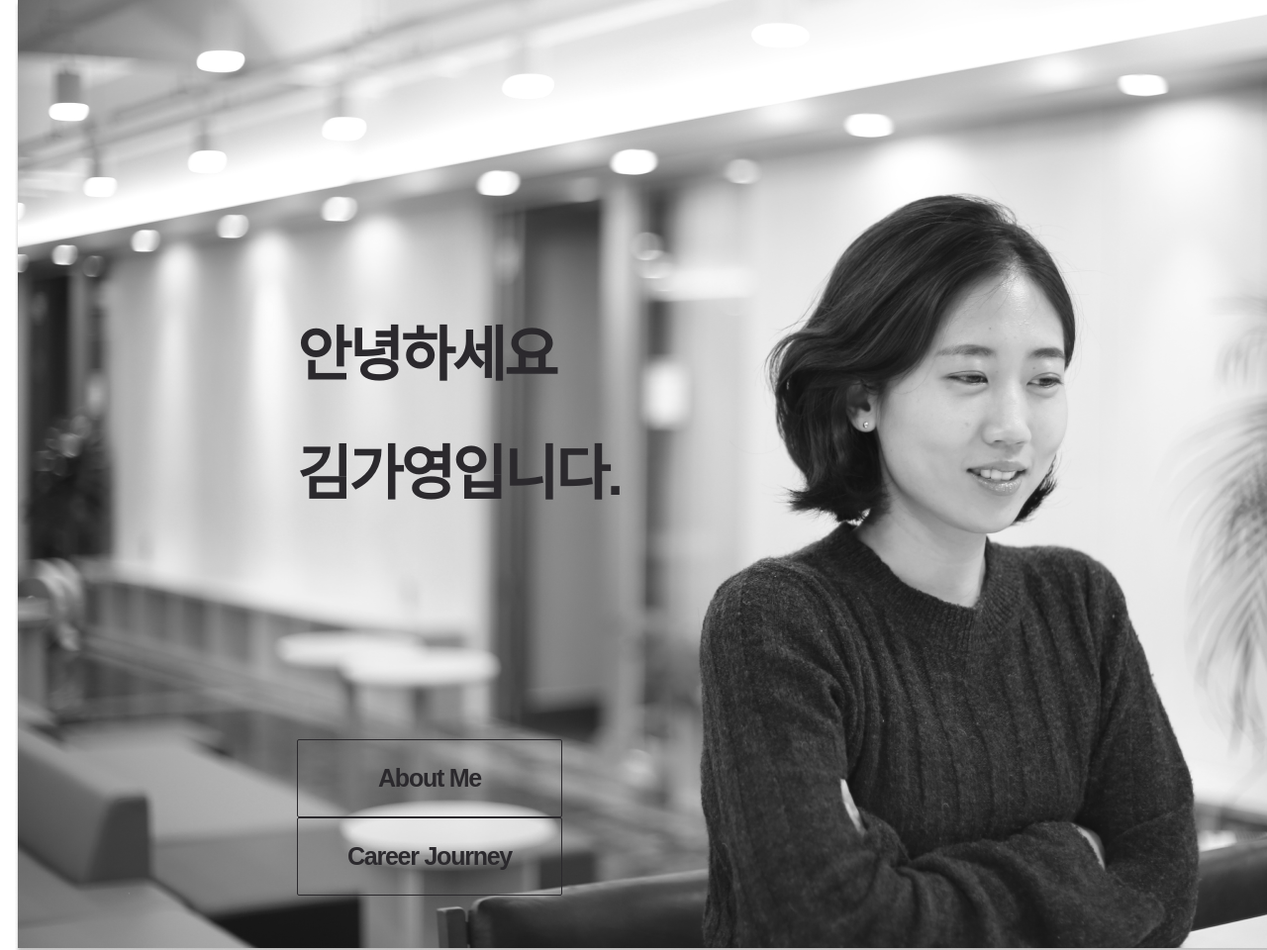
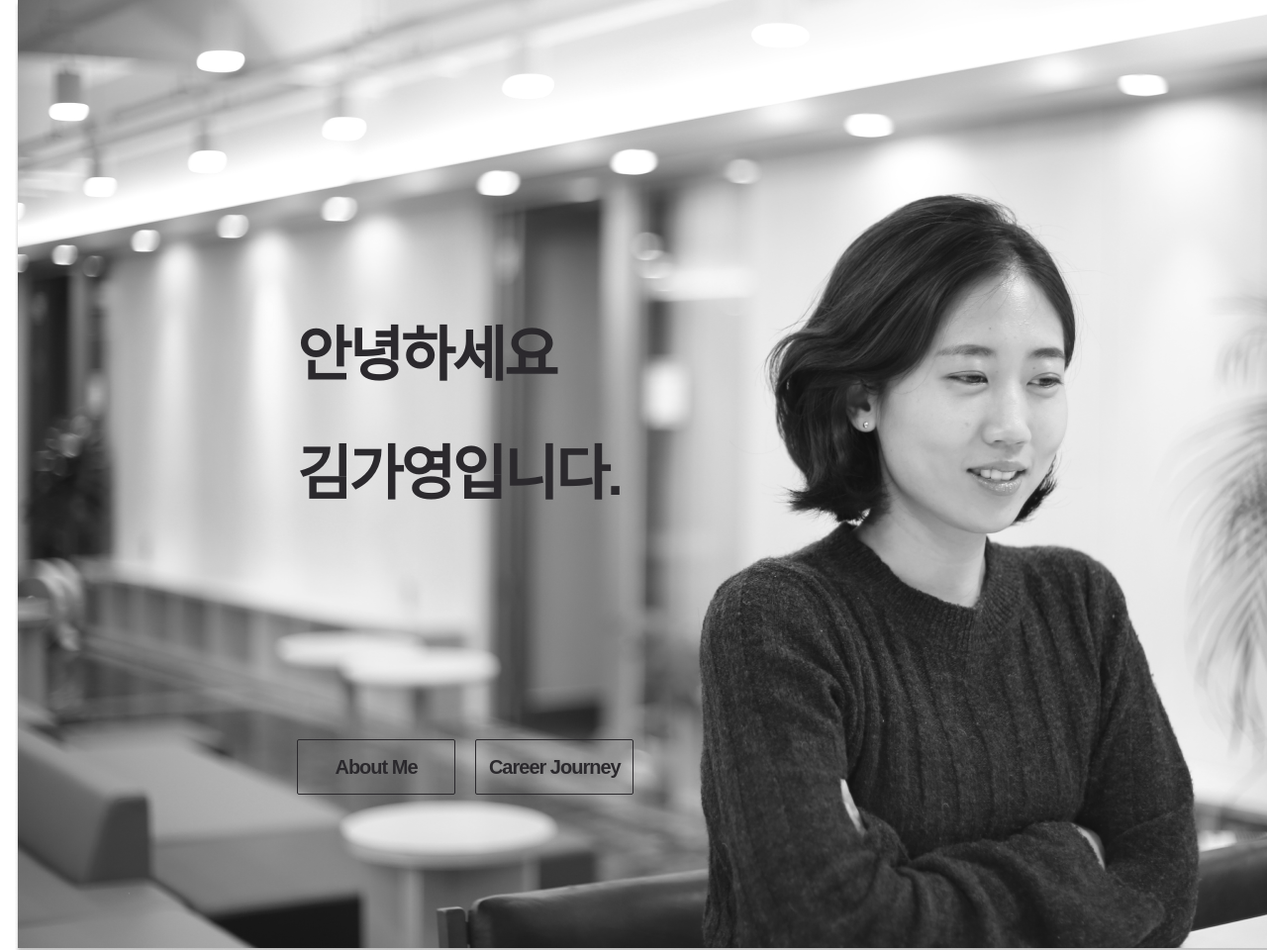
Before and after one commit to Kayoungkimjs/Kayoung.me, a plain HTML site: page index.html in a window 1280 px wide. Shown: the top 960 px of the page at 99% size. Drawn offline with nearby package versions, Linux system fonts and the light colour scheme.

Commit message:
Update style.css

```diff
--- a/style.css
+++ b/style.css
@@ -67,12 +67,13 @@ li {
 }
 
 .main-button {
+  margin-right: 16px;
   align-items: center;
-  width: 268px;
-  height: 79px;
+  width: 160px;
+  height: 56px;
   border: 1px solid #2b292d;
   border-radius: 2px;
-  font-size: 25px;
+  font-size: 20px;
   font-weight: 700;
   letter-spacing: -0.05em;
   color: #2b292d;
```
